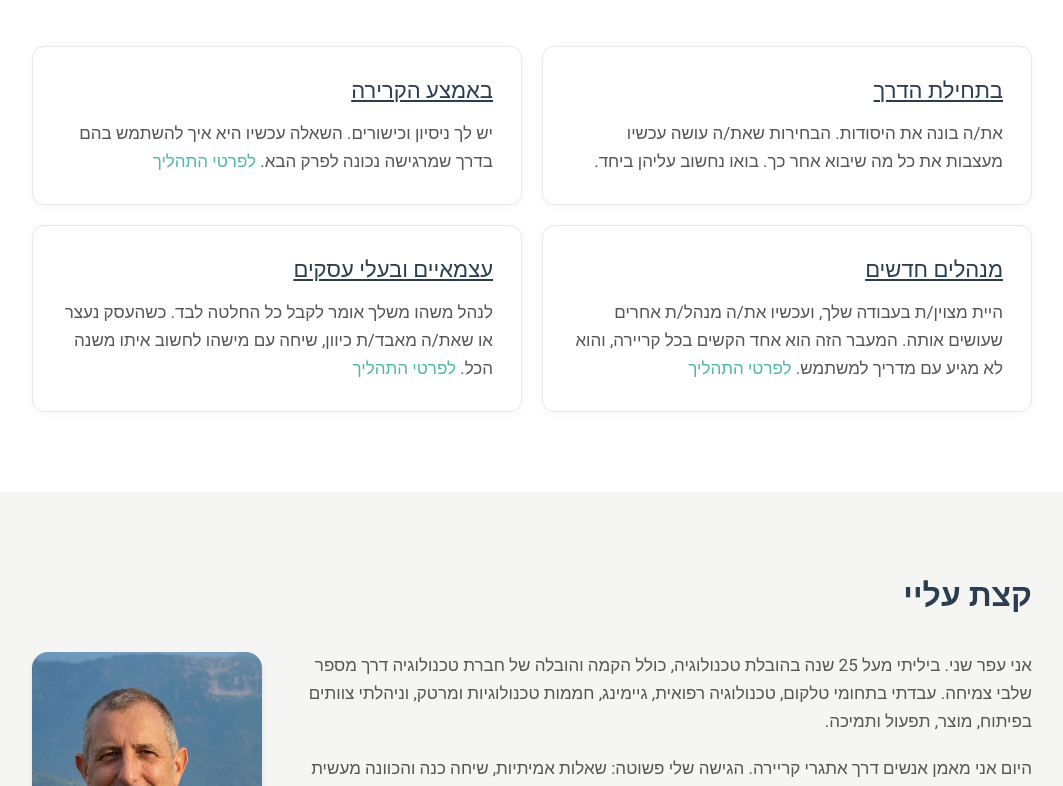
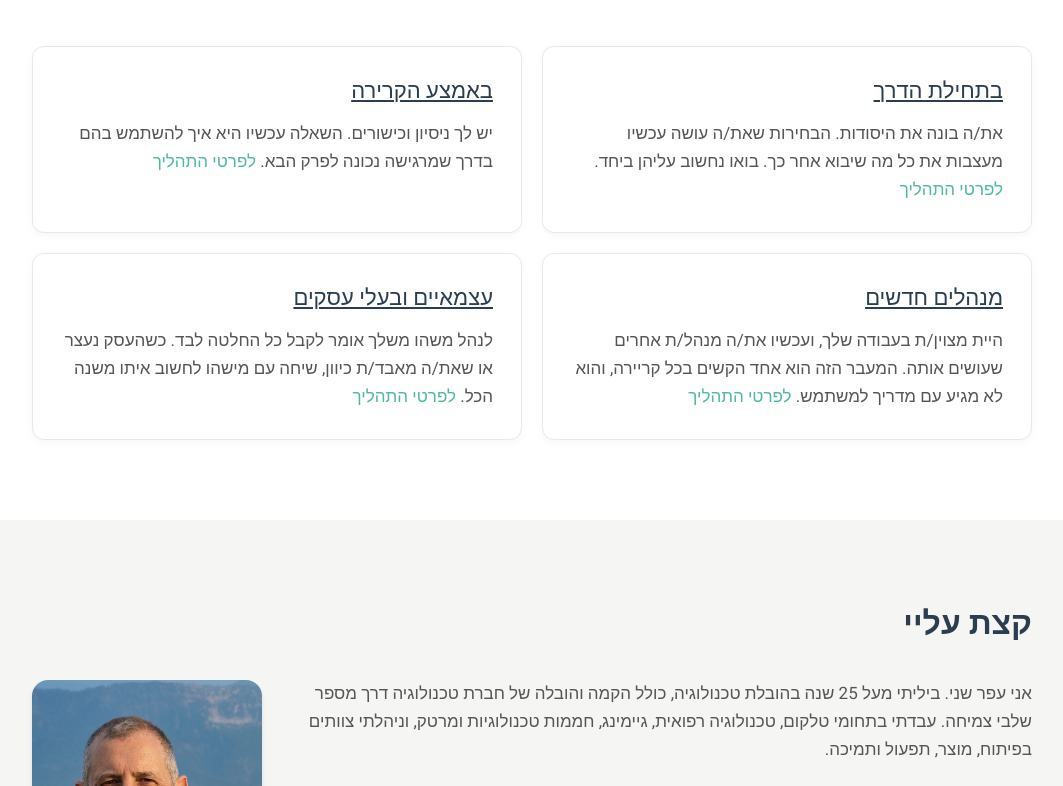
Before and after one commit to shani-ofer/Website-March-2026, a React (Vite) app: page /coaching in a window 1280 px wide. Shown: the part 1214-2000 px from the top of the page, without its empty margins (108-1171 px from the left). Built offline with nearby package versions, Linux system fonts and the light colour scheme.

Commit message:
Add 'לפרטי התהליך' to 'בתחילת הדרך'

```diff
--- a/src/pages/IndividualsPage.tsx
+++ b/src/pages/IndividualsPage.tsx
@@ -137,7 +137,7 @@ export function IndividualsPage() {
                   בתחילת הדרך
                 </h3>
                 <p className="text-[15px] font-normal text-[#555] leading-[1.65]">
-                  את/ה בונה את היסודות. הבחירות שאת/ה עושה עכשיו מעצבות את כל מה שיבוא אחר כך. בואו נחשוב עליהן ביחד.
+                  את/ה בונה את היסודות. הבחירות שאת/ה עושה עכשיו מעצבות את כל מה שיבוא אחר כך. בואו נחשוב עליהן ביחד. <span className="text-soft-teal font-medium">לפרטי התהליך</span>
                 </p>
               </div>
             </div>
```
